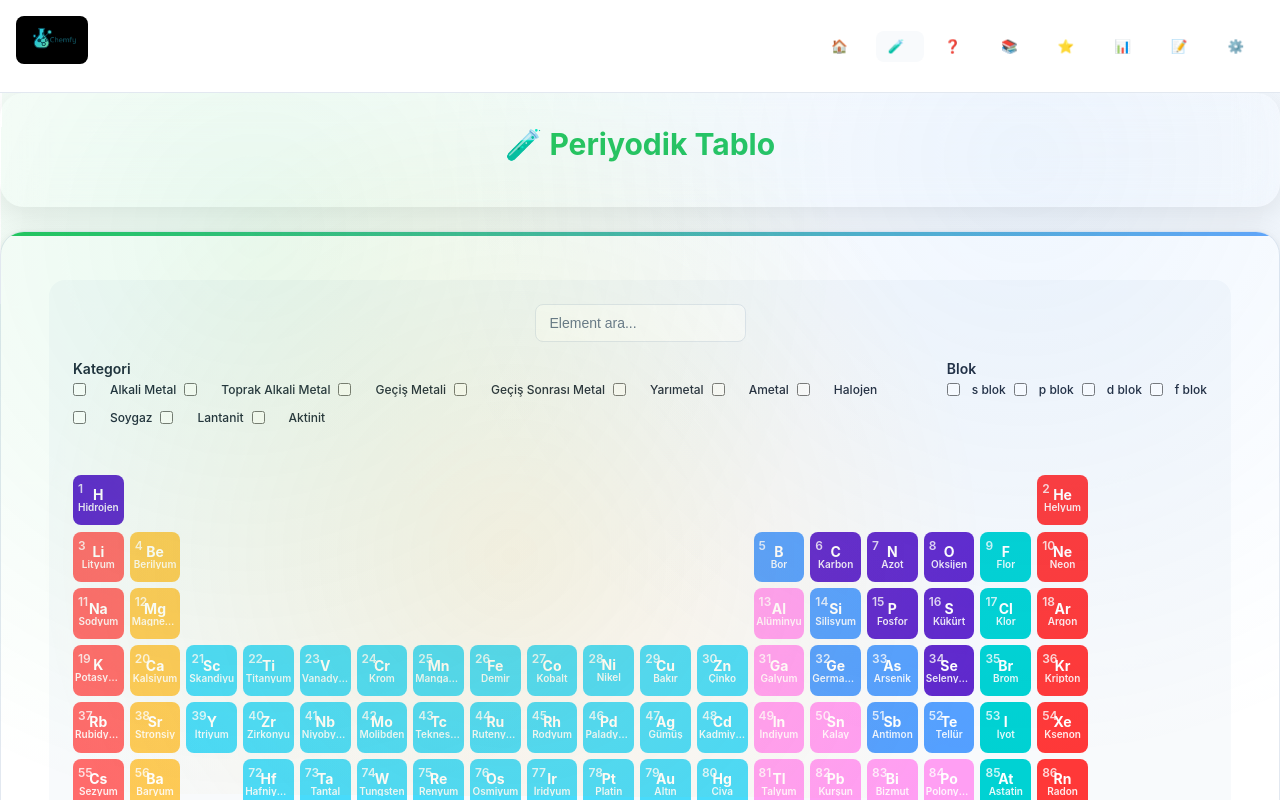
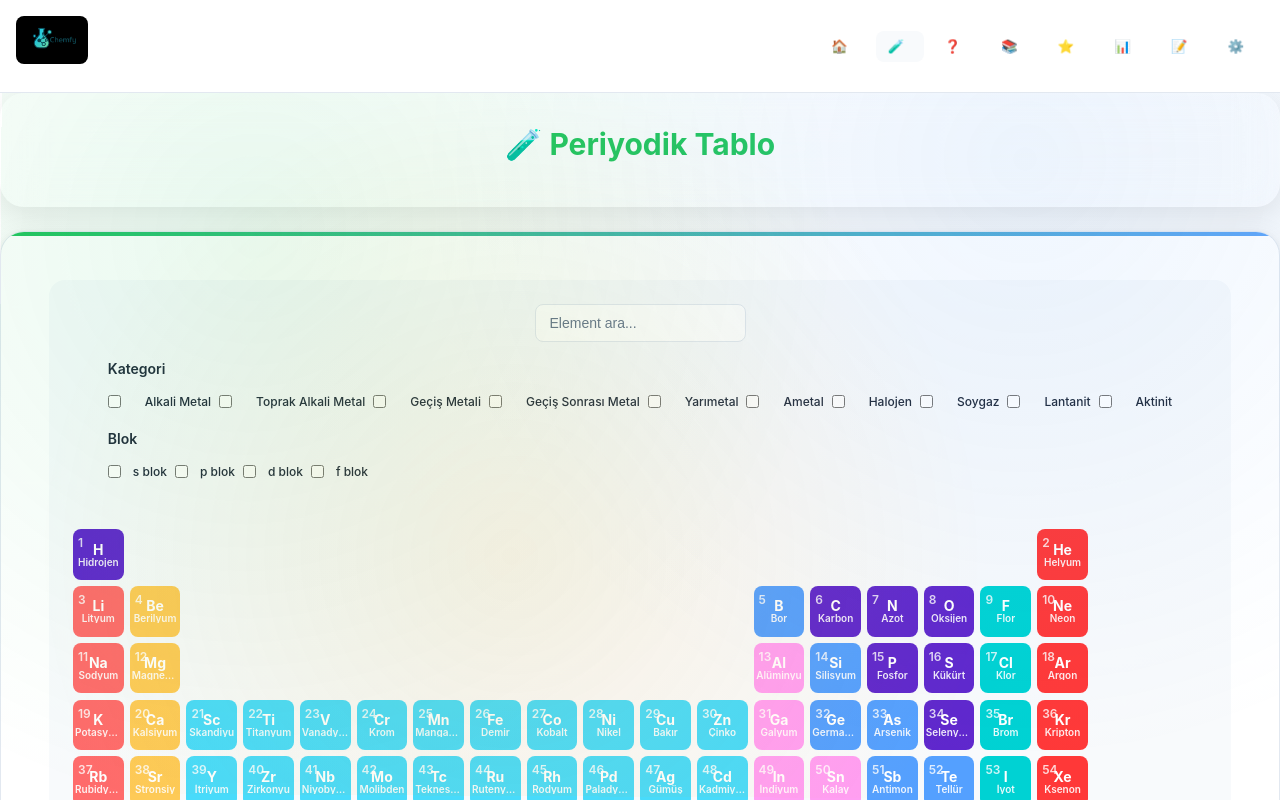
Before and after one commit to GaziAtaol/chemistryapp, a React (Vite) app: page / in a window 1280 px wide. Both pictures are taken after a click on the button "Periyodik Tablo". Shown: the top 800 px of the page. Built offline with nearby package versions, Linux system fonts and the light colour scheme.

Commit message:
Separate filter sections with clear visual distinction
Co-authored-by: GaziAtaol <217270246+GaziAtaol@users.noreply.github.com>

```diff
--- a/src/components/PeriodicTable/PeriodicTable.tsx
+++ b/src/components/PeriodicTable/PeriodicTable.tsx
@@ -128,11 +128,11 @@ const PeriodicTable: React.FC<PeriodicTableProps> = ({ onElementSelect, selected
             />
           </div>
 
-          {/* Compact Filters */}
-          <div className="flex flex-wrap gap-6 items-start">
-            {/* Category Filter */}
-            <div className="flex-1 min-w-fit">
-              <div className="flex items-center gap-2 mb-2">
+          {/* Separated Filters */}
+          <div className="space-y-4">
+            {/* Category Filter Row */}
+            <div className="bg-gray-50 p-4 rounded-lg border border-gray-200">
+              <div className="flex items-center gap-2 mb-3">
                 <label className="text-sm font-semibold text-gray-700">
                   {t('pt.filter.category')}
                 </label>
@@ -147,7 +147,7 @@ const PeriodicTable: React.FC<PeriodicTableProps> = ({ onElementSelect, selected
               </div>
               <div className="flex flex-wrap gap-2">
                 {categories.map(cat => (
-                  <label key={cat.value} className="flex items-center space-x-1 text-xs cursor-pointer hover:bg-gray-50 px-2 py-1 rounded-md transition-colors border border-gray-200">
+                  <label key={cat.value} className="flex items-center space-x-1 text-xs cursor-pointer hover:bg-white px-2 py-1 rounded-md transition-colors border border-gray-200 bg-white">
                     <input
                       type="checkbox"
                       checked={selectedCategories.includes(cat.value)}
@@ -161,9 +161,9 @@ const PeriodicTable: React.FC<PeriodicTableProps> = ({ onElementSelect, selected
               </div>
             </div>
 
-            {/* Block Filter */}
-            <div className="flex-shrink-0">
-              <div className="flex items-center gap-2 mb-2">
+            {/* Block Filter Row */}
+            <div className="bg-gray-50 p-4 rounded-lg border border-gray-200">
+              <div className="flex items-center gap-2 mb-3">
                 <label className="text-sm font-semibold text-gray-700">
                   {t('pt.filter.block')}
                 </label>
@@ -178,7 +178,7 @@ const PeriodicTable: React.FC<PeriodicTableProps> = ({ onElementSelect, selected
               </div>
               <div className="flex flex-wrap gap-2">
                 {blocks.map(block => (
-                  <label key={block.value} className="flex items-center space-x-1 text-xs cursor-pointer hover:bg-gray-50 px-2 py-1 rounded-md transition-colors border border-gray-200">
+                  <label key={block.value} className="flex items-center space-x-1 text-xs cursor-pointer hover:bg-white px-2 py-1 rounded-md transition-colors border border-gray-200 bg-white">
                     <input
                       type="checkbox"
                       checked={selectedBlocks.includes(block.value)}
```
